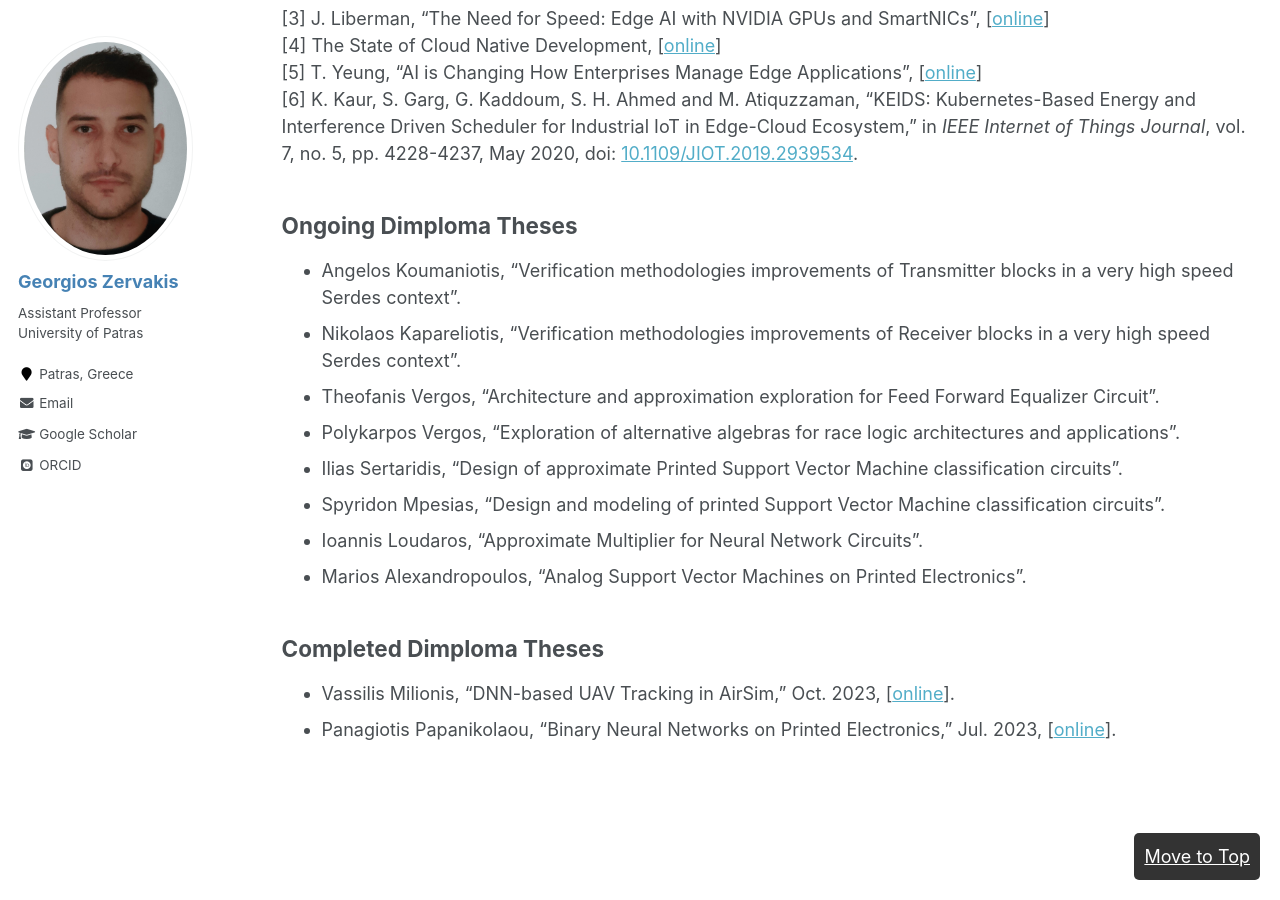
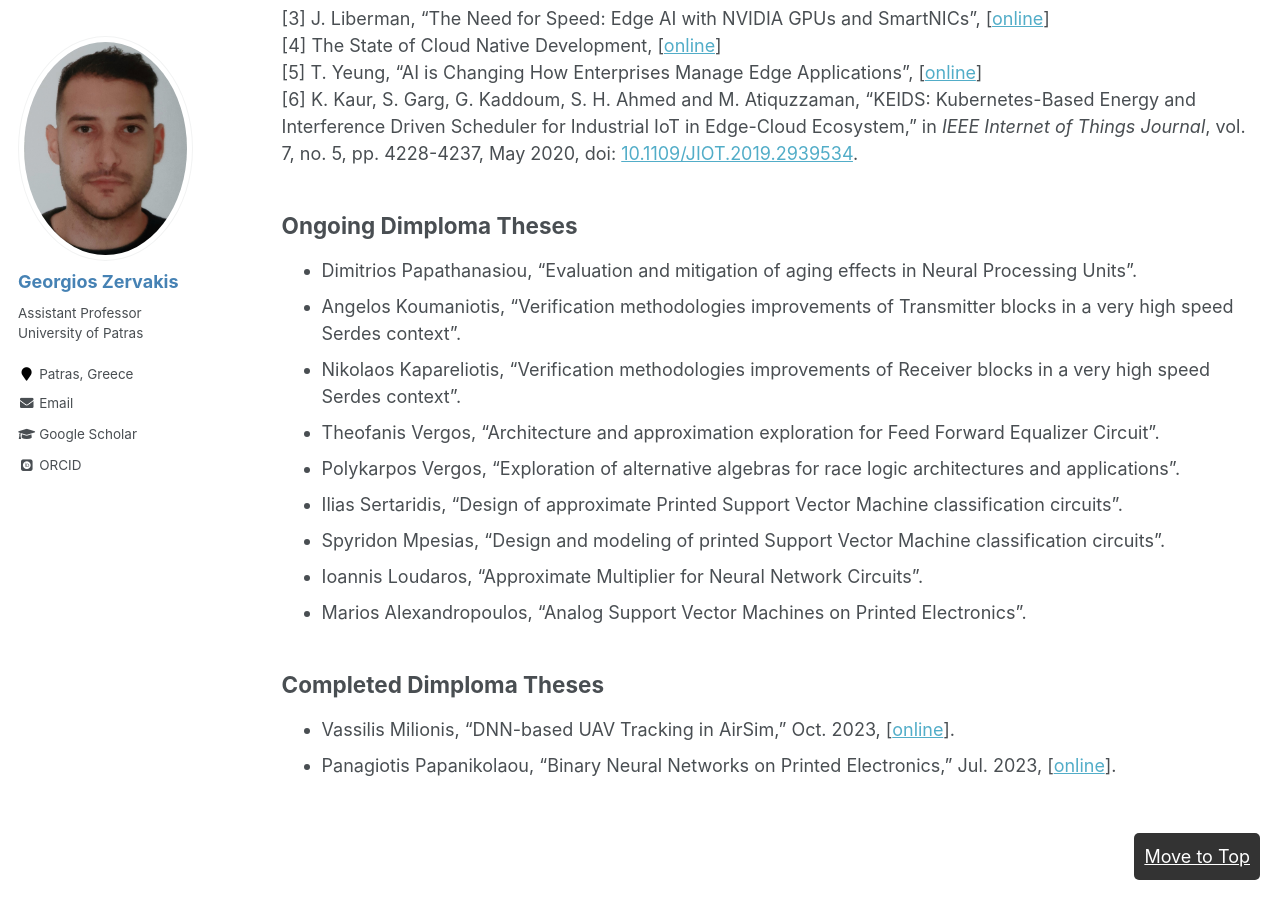
Before and after one commit to giozerv/giozerv.github.io, a Jekyll site: the page built from _pages/teaching.md, in a window 1280 px wide and 900 px high, scrolled down 6864 px. Built offline with Jekyll 4.4.1, drawn with Linux system fonts in a browser that asks for light colours; some web fonts are replaced.

Commit message:
Update teaching.md

```diff
--- a/_pages/teaching.md
+++ b/_pages/teaching.md
@@ -218,6 +218,7 @@ href="https://doi.org/10.1109/DAC18074.2021.9586232">10.1109/DAC18074.2021.95862
 
 
 ## Ongoing Dimploma Theses
+* Dimitrios Papathanasiou, "Evaluation and mitigation of aging effects in Neural Processing Units".
 * Angelos Koumaniotis, "Verification methodologies improvements of Transmitter blocks in a very high speed Serdes context".
 * Nikolaos Kapareliotis, "Verification methodologies improvements of Receiver blocks in a very high speed Serdes context".
 * Theofanis Vergos, "Architecture and approximation exploration for Feed Forward Equalizer Circuit".
```
